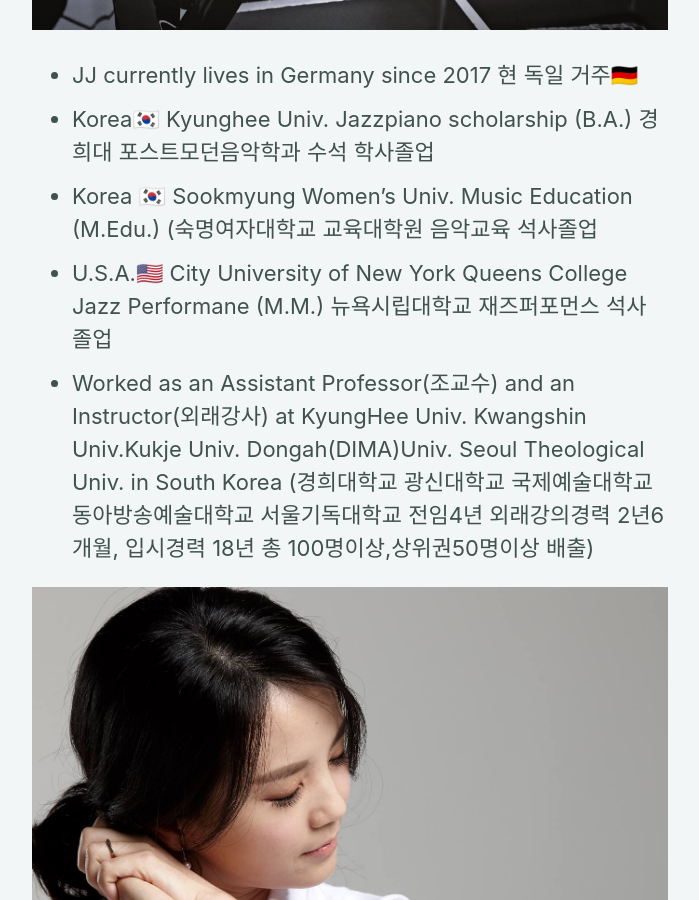
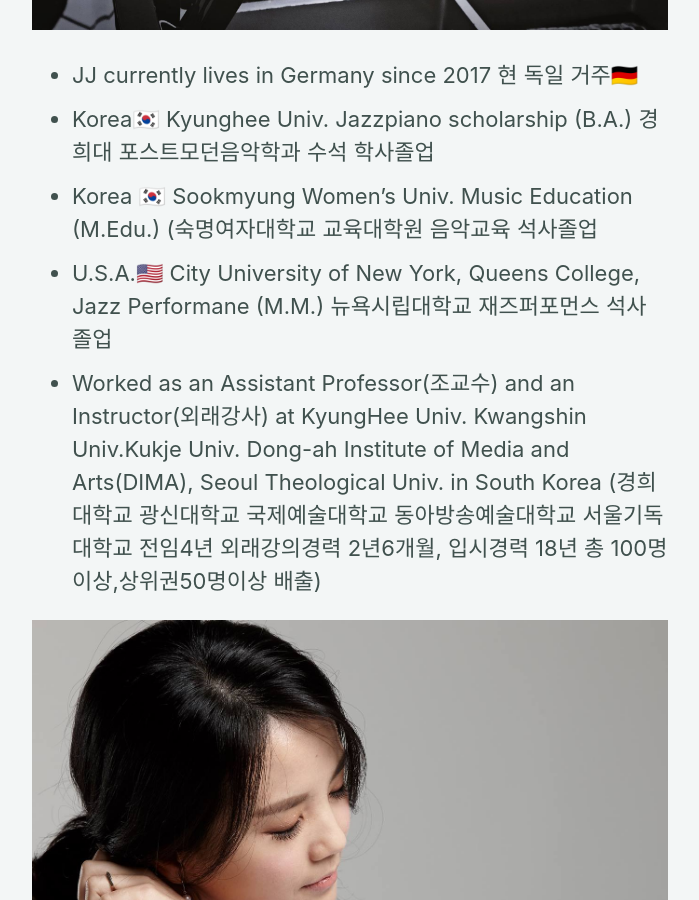
Before and after one commit to jjmusic-online/jjmusic-online.github.io, a Jekyll site: the page built from _pages/about.md, in a window 1280 px wide and 900 px high, scrolled down 571 px. Shown: the whole window, without its empty margins (290-989 px from the left). Built offline with Jekyll 4.4.1, drawn with Linux system fonts in a browser that asks for light colours; cached includes are drawn as plain includes; nearby versions of some CDN libraries.

Commit message:
Update about.md

```diff
--- a/_pages/about.md
+++ b/_pages/about.md
@@ -10,9 +10,9 @@ permalink: /about/
 - JJ currently lives in Germany since 2017 현 독일 거주🇩🇪
 - Korea🇰🇷 Kyunghee Univ. Jazzpiano scholarship (B.A.) 경희대 포스트모던음악학과 수석 학사졸업
 - Korea 🇰🇷 Sookmyung Women's Univ. Music Education (M.Edu.) (숙명여자대학교 교육대학원 음악교육 석사졸업
-- U.S.A.🇺🇸 City University of New York Queens College Jazz Performane (M.M.) 뉴욕시립대학교 재즈퍼포먼스 석사 졸업
+- U.S.A.🇺🇸 City University of New York, Queens College, Jazz Performane (M.M.) 뉴욕시립대학교 재즈퍼포먼스 석사 졸업
 - Worked as an Assistant Professor(조교수) and an Instructor(외래강사)
-  at KyungHee Univ. Kwangshin Univ.Kukje Univ. Dongah(DIMA)Univ. Seoul Theological Univ. in South Korea (경희대학교 광신대학교 국제예술대학교 동아방송예술대학교 서울기독대학교 전임4년 외래강의경력 2년6개월, 입시경력 18년 총 100명이상,상위권50명이상 배출)
+  at KyungHee Univ. Kwangshin Univ.Kukje Univ. Dong-ah Institute of Media and Arts(DIMA), Seoul Theological Univ. in South Korea (경희대학교 광신대학교 국제예술대학교 동아방송예술대학교 서울기독대학교 전임4년 외래강의경력 2년6개월, 입시경력 18년 총 100명이상,상위권50명이상 배출)
 
 
 <img src="https://jjmusic-online.github.io/assets/images/photo2.jpeg" alt="JJ Photo2"
```
